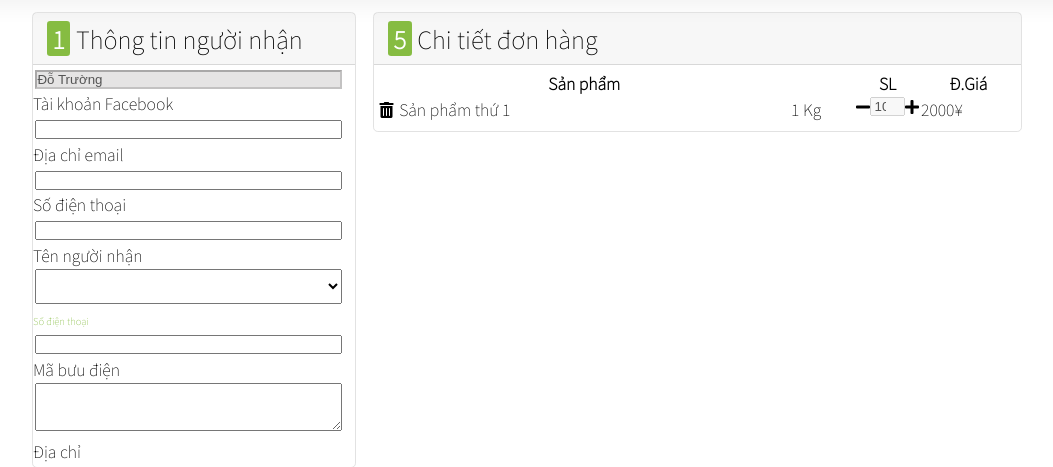
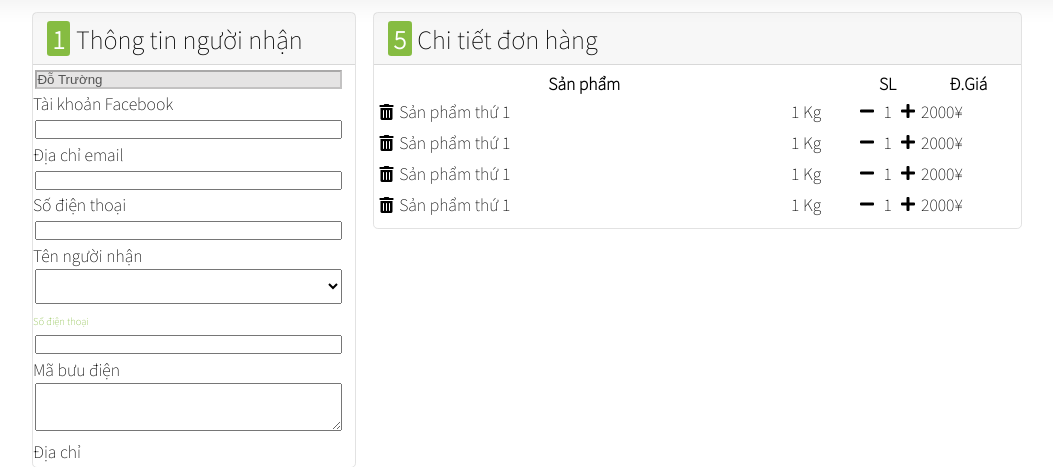
Before and after one commit to phithuong/Tools, a Django app: template transactions/templates/checkout.html in a window 1280 px wide. Shown: the part 56-523 px from the top of the page, without its empty margins (96-1149 px from the left). Run offline with Django 3.2, Linux system fonts and the light colour scheme; the template is opened without the code that fills it, so the values that code supplies are empty; style sheets or scripts are compiled from the project's sources; some libraries are stand-ins or nearby versions.

Commit message:
update checkout ui

```diff
--- a/transactions/static/css/checkout.css
+++ b/transactions/static/css/checkout.css
@@ -140,17 +140,32 @@ textarea:focus {
   width: 100%;
 }
 
+.bill-info tbody td span {
+  width: 45%;
+  text-align: center;
+  padding: 0.15rem;
+}
+
 .bill-info .fa-trash-alt {
   margin-right: 0.35rem;
+  cursor: pointer;
 }
 
-.bill-info .products-unit-cell {
+.bill-info .products-number-cell {
   display: -webkit-box;
   display: -ms-flexbox;
   display: flex;
+  -ms-flex-pack: distribute;
+      justify-content: space-around;
   -webkit-box-align: center;
       -ms-flex-align: center;
           align-items: center;
+}
+
+.bill-info .products-number-cell .fa-minus,
+.bill-info .products-number-cell .fa-plus {
+  padding: 0.25rem;
+  cursor: pointer;
 }
 
 @media only screen and (max-width: 768px) {
--- a/transactions/static/css/checkuut.scss
+++ b/transactions/static/css/checkout.scss
@@ -113,14 +113,27 @@ textarea:focus {
     }
     td {
       // font-size: 1.2rem;
+      span {
+        width: 45%;
+        text-align: center;
+        padding: 0.15rem;
+      }
     }
   }
   .fa-trash-alt {
     margin-right: 0.35rem;
+    cursor: pointer;
   }
-  .products-unit-cell {
+
+  .products-number-cell {
     display: flex;
+    justify-content: space-around;
     align-items: center;
+    .fa-minus,
+    .fa-plus {
+      padding: 0.25rem;
+      cursor: pointer;
+    }
   }
 }
 @media only screen and (max-width: 768px) {
--- a/transactions/static/js/checkout.js
+++ b/transactions/static/js/checkout.js
@@ -1,10 +1,21 @@
-$(".numeric").keydown(function(e){
-    console.log(e);
+$(".fa-minus").click(function(e){
+    let number = e.target.nextSibling.innerHTML;
+    if (Number(number) > 1){
+        e.target.nextSibling.innerHTML = String(Number(number) - 1);
+    }
 });
-
-function keyAbc(){
-    $(".tele-phone").keydown(function (e) {
-        console.log(e);
+$(".fa-plus").click(function(e){
+    // let number = document.getElementById("product-numbers").innerHTML;
+    let number = e.target.previousSibling.innerHTML;
+    e.target.previousSibling.innerHTML = String(Number(number) + 1);
+});
+$(".fa-trash-alt").click(function(e){
+    let tableRow = e.target.parentElement.parentElement;
+    tableRow.remove();
+});
+function checkPhoneNumber(){
+    $("#tele-phone").keydown(function (e) {
+        console.log(e.keyCode);
         // Allow: backspace, delete, tab, escape, enter
         if ($.inArray(e.keyCode, [46, 8, 9, 27, 13, 110]) !== -1 ||
              // Allow: Ctrl+A, Command+A
@@ -19,7 +30,7 @@ function keyAbc(){
             e.preventDefault();
         }
     });
-    $(".tele-phone").keyup(function(e) {
+    $("#tele-phone").keyup(function(e) {
     	var numericvalue = $(this);
     	var position = getCursorPosition(numericvalue);
         if (// Allow: Ctrl+A, Command+A
@@ -35,13 +46,15 @@ function keyAbc(){
 
         if(digits.length > 2){
             res = digits.substring(0, 3);
-            result = "(" + res + ") ";
+            // result = "(" + res + ") ";
+            result = res + "-";
             res = digits.substring(3);
         	result = result + res;
 
             if(digits.length > 6){
                 res = digits.substring(0, 3);
-                result = "(" + res + ") ";
+                // result = "(" + res + ") ";
+                result = res + "-";
             	res = digits.substring(3,6);
             	result = result + res + "-";
             	res = digits.substring(6);
@@ -89,7 +102,7 @@ function getCursorPosition (numericvalue) {
             pos = el.selectionStart;
         return pos;
 }
-keyAbc();
+checkPhoneNumber();
 
 var radiosPayments = document.getElementsByName('choice-payments');
 var bankInfo = document.querySelector('.bank-infor');
--- a/transactions/templates/checkout.html
+++ b/transactions/templates/checkout.html
@@ -23,7 +23,7 @@
                         <label class="form-label"><span class="content-name">Địa chỉ email</span></label>
                     </div>
                     <div class="input-group">
-                        <input name="tele-phone" autocomplete="off" type="text" class="form-control" pattern="[0-9]{3}-[0-9]{3}-[0-9]{4}" required>
+                        <input id="tele-phone" name="tele-phone" autocomplete="off" type="text" class="form-control" maxlength="12" pattern="[0-9]{3}-[0-9]{3}-[0-9]{4}" required>
                         <label class="form-label"><span class="content-name">Số điện thoại</span></label>
                     </div>
                     <div class="input-group">
@@ -130,10 +130,32 @@
                         </thead>
                         <tbody>
                             <tr>
-                                <td><i class="fas fa-trash-alt"></i>Sản phẩm thứ 1</td>
-                                <td>1 Kg</td>
-                                <td class="products-unit-cell"><i class="fas fa-minus"></i><input type="number" class="form-control" value="100" min="1" disabled><i class="fas fa-plus"></i></td>
-                                <td>2000¥</td>
+                                <td class="products-name-cell"><i class="fas fa-trash-alt"></i>Sản phẩm thứ 1</td>
+                                <td class="products-unit-cell">1 Kg</td>
+                                <!-- <input type="number" class="form-control" value="100" min="1" disabled> -->
+                                <td class="products-number-cell"><i class="fas fa-minus"></i><span id="product-numbers" class="form-control">1</span><i class="fas fa-plus"></i></td>
+                                <td class="products-price-cell">2000¥</td>
+                            </tr>
+                            <tr>
+                                <td class="products-name-cell"><i class="fas fa-trash-alt"></i>Sản phẩm thứ 1</td>
+                                <td class="products-unit-cell">1 Kg</td>
+                                <!-- <input type="number" class="form-control" value="100" min="1" disabled> -->
+                                <td class="products-number-cell"><i class="fas fa-minus"></i><span id="product-numbers" class="form-control">1</span><i class="fas fa-plus"></i></td>
+                                <td class="products-price-cell">2000¥</td>
+                            </tr>
+                            <tr>
+                                <td class="products-name-cell"><i class="fas fa-trash-alt"></i>Sản phẩm thứ 1</td>
+                                <td class="products-unit-cell">1 Kg</td>
+                                <!-- <input type="number" class="form-control" value="100" min="1" disabled> -->
+                                <td class="products-number-cell"><i class="fas fa-minus"></i><span id="product-numbers" class="form-control">1</span><i class="fas fa-plus"></i></td>
+                                <td class="products-price-cell">2000¥</td>
+                            </tr>
+                            <tr>
+                                <td class="products-name-cell"><i class="fas fa-trash-alt"></i>Sản phẩm thứ 1</td>
+                                <td class="products-unit-cell">1 Kg</td>
+                                <!-- <input type="number" class="form-control" value="100" min="1" disabled> -->
+                                <td class="products-number-cell"><i class="fas fa-minus"></i><span id="product-numbers" class="form-control">1</span><i class="fas fa-plus"></i></td>
+                                <td class="products-price-cell">2000¥</td>
                             </tr>
                         </tbody>
                     </table>
@@ -145,6 +167,6 @@
 {% endblock %}
 
 {% block js-import %}
-<script type="text/javascript" src="https://code.jquery.com/jquery-2.2.4.min.js"></script>
+<script src="https://code.jquery.com/jquery-1.4.3.js" integrity="sha256-DjMDo6DOyV68jDzD4Z/HHJlIf6ooawXQGj64zKTZC8c=" crossorigin="anonymous"></script>
 <script type="text/javascript" src="{% static 'js/checkOut.js' %}"></script>
 {% endblock %}
```
Also changed, not shown: 1 other file.
